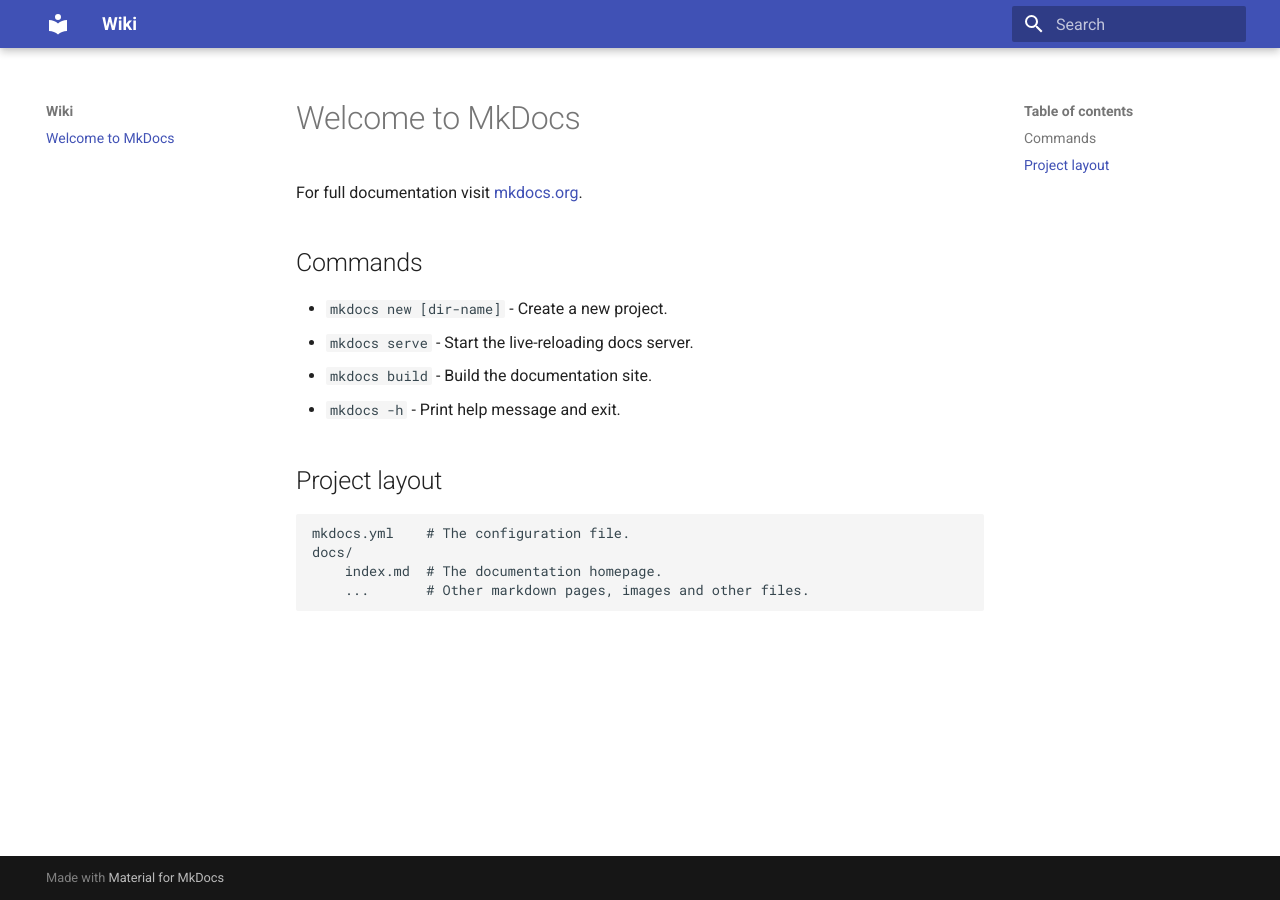
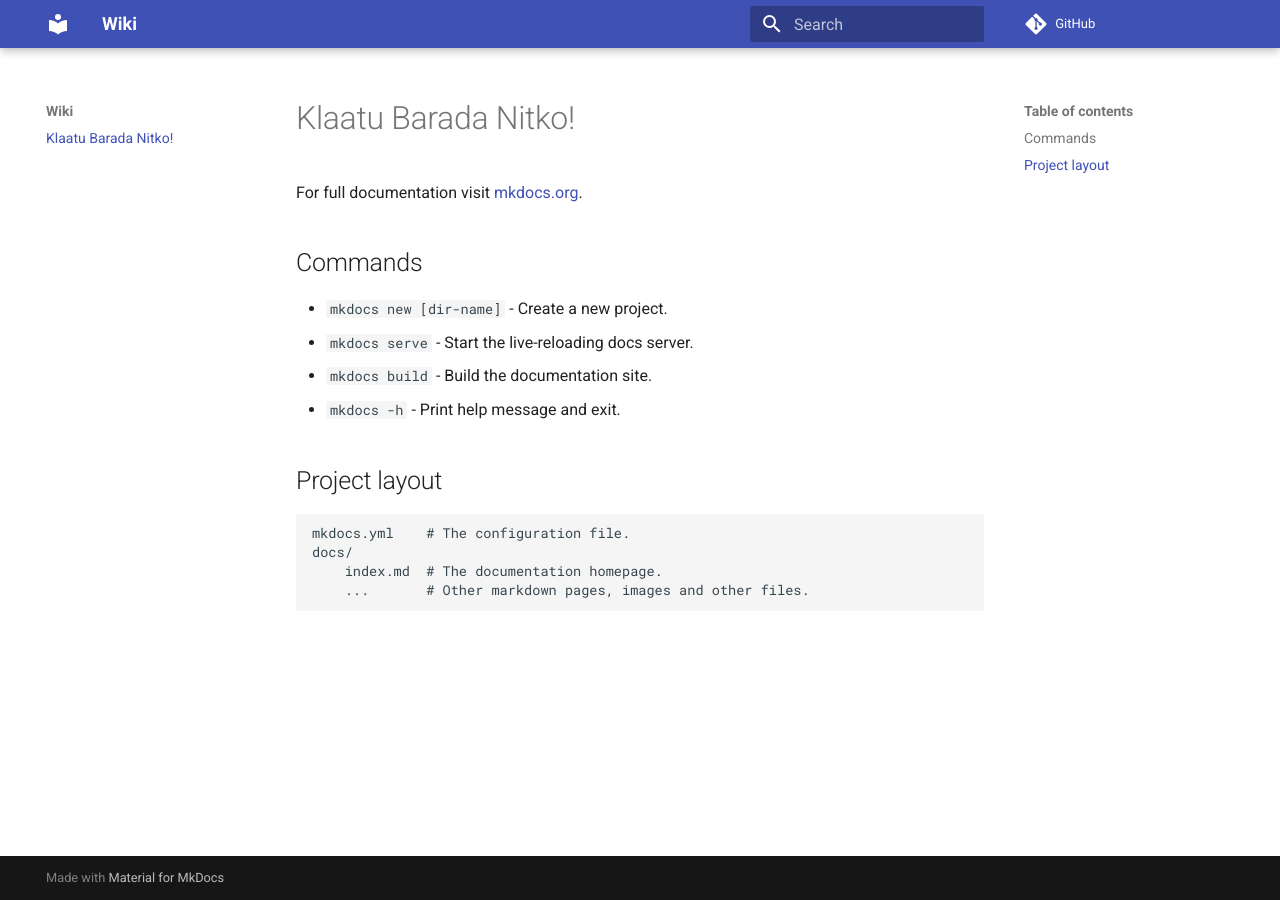
Before and after one commit to mb-wali/wiki, an MkDocs documentation site: the page built from docs/index.md, in a window 1280 px wide. Built offline with MkDocs 1.6.1 and Material for MkDocs 9.7.7, drawn with Linux system fonts in a browser that asks for light colours; comment, search, counter and statistics services are not loaded; some of the changed lines change nothing that is shown.

Commit message:
Init Commit

```diff
--- a/docs/index.md
+++ b/docs/index.md
@@ -1,4 +1,4 @@
-# Welcome to MkDocs
+# Klaatu Barada Nitko!
 
 For full documentation visit [mkdocs.org](https://www.mkdocs.org).
 
--- a/mkdocs.yml
+++ b/mkdocs.yml
@@ -1,4 +1,14 @@
 site_name: Wiki
-#pages:
-#  - Home: 'README.md'
-theme: material
+site_url: https://cosckoya.github.io/wiki
+site_description: Cosckoya's Tech Wiki
+site_author: 'cosckoya'
+
+repo_url: https://github.com/cosckoya/wiki
+edit_uri: ""
+
+theme:
+    name: material
+    highlightjs: true
+    hljs_languages:
+        - zsh
+        - yaml
```
Also changed, not shown: docs/README.md (deleted).
